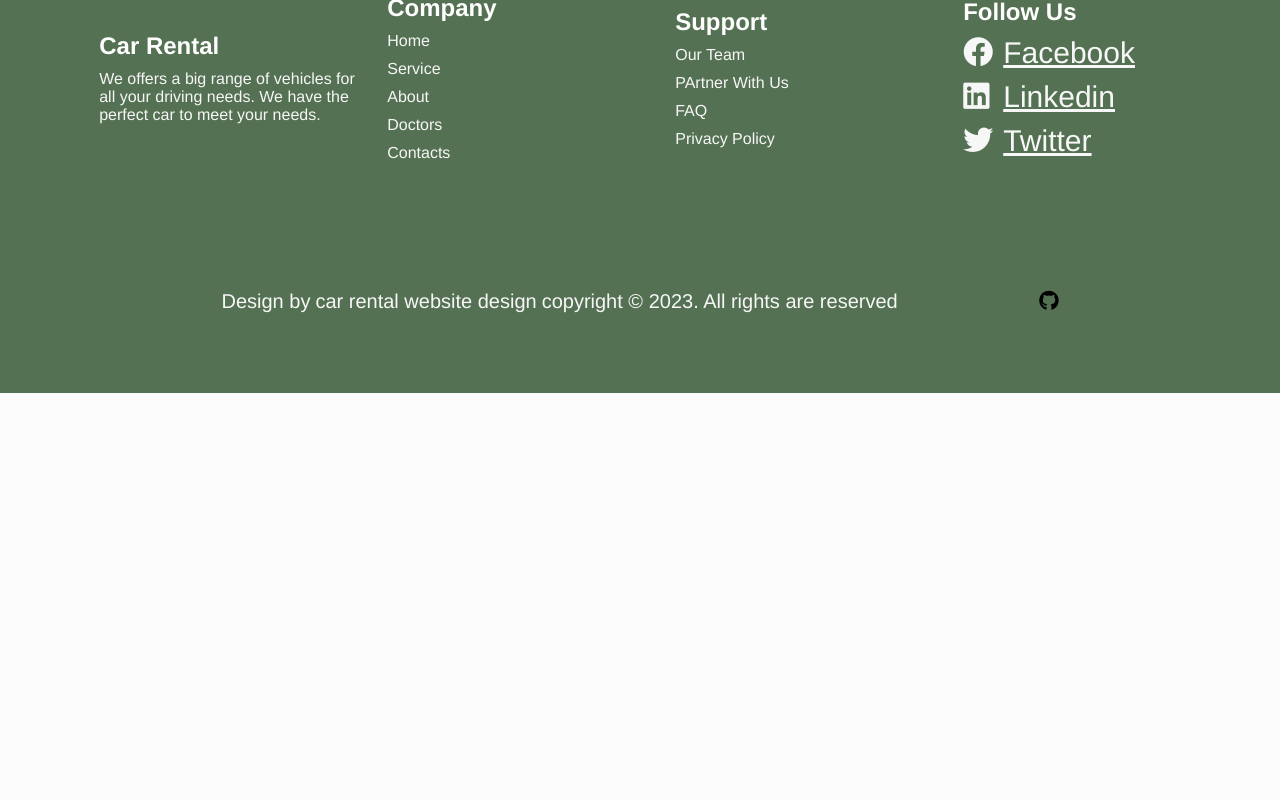
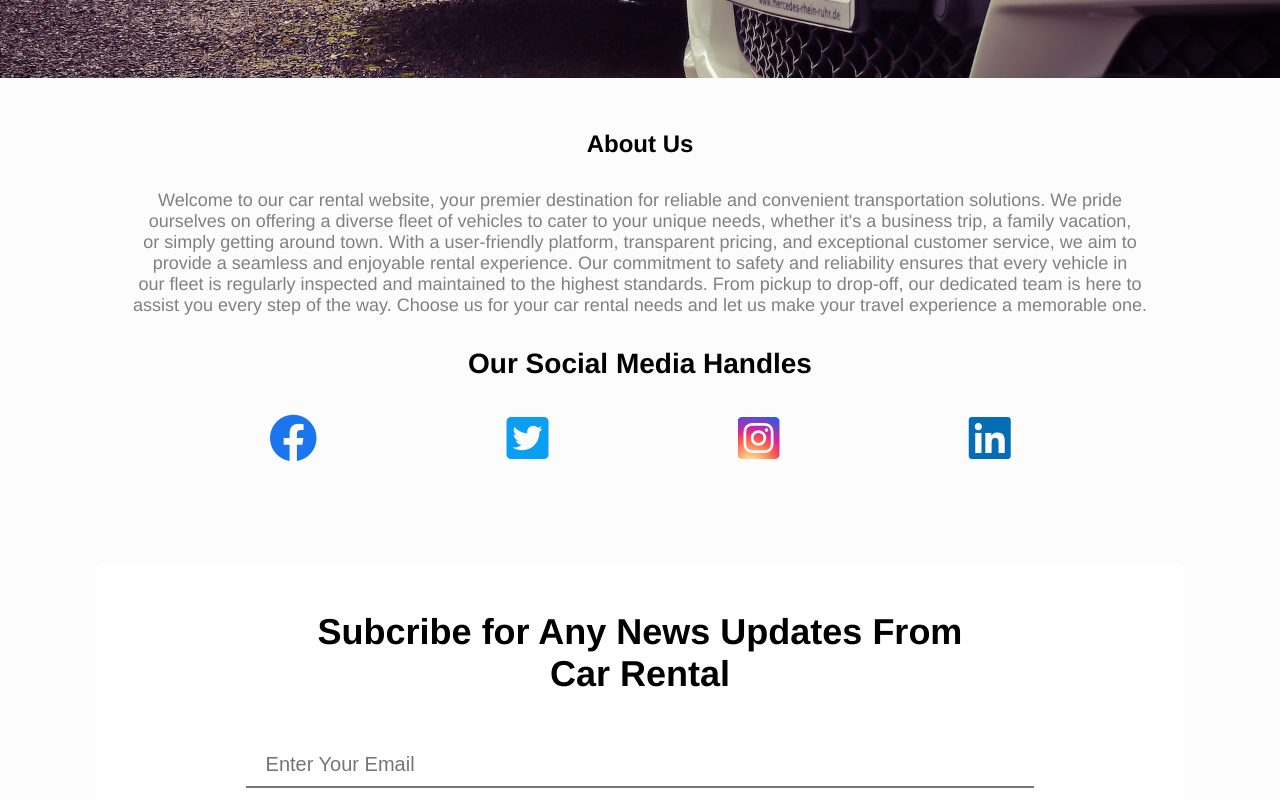
Before and after one commit to OngkyRinaldo/car-rental, a React (Vite) app: page /about in a window 1280 px wide. Shown: the part 500-1300 px from the top of the page. Before the commit the page ends 893 px from the top, so only its background shows below. Built offline with nearby package versions, Linux system fonts and the light colour scheme.

Commit message:
added about pages

```diff
--- a/src/App.jsx
+++ b/src/App.jsx
@@ -5,6 +5,7 @@ import { useState } from 'react';
 import Menu from './components/navbar/Menu';
 
 import Footer from './components/footer/Footer';
+import About from './pages/About';
 
 const App = () => {
     const [clicked, isClicked] = useState(false);
@@ -14,6 +15,7 @@ const App = () => {
             {clicked ? <Menu /> : null}
             <Routes>
                 <Route path='/' element={<Home />} />
+                <Route path='/about' element={<About />} />
             </Routes>
 
             <Footer />
--- /dev/null
+++ b/src/components/about/Index.jsx
@@ -0,0 +1,53 @@
+import './about.scss';
+
+import ShowRoom from './assets/img/showroom.jpg';
+
+const Index = () => {
+    return (
+        <section className='about'>
+            <img src={ShowRoom} alt='showroom.jpg' className='about-image' />
+            <div className='about-container'>
+                <div className='about-desc'>
+                    <h2>About Us</h2>
+                    <p>
+                        Welcome to our car rental website, your premier
+                        destination for reliable and convenient transportation
+                        solutions. We pride ourselves on offering a diverse
+                        fleet of vehicles to cater to your unique needs, whether
+                        it&#39;s a business trip, a family vacation, or simply
+                        getting around town. With a user-friendly platform,
+                        transparent pricing, and exceptional customer service,
+                        we aim to provide a seamless and enjoyable rental
+                        experience. Our commitment to safety and reliability
+                        ensures that every vehicle in our fleet is regularly
+                        inspected and maintained to the highest standards. From
+                        pickup to drop-off, our dedicated team is here to assist
+                        you every step of the way. Choose us for your car rental
+                        needs and let us make your travel experience a memorable
+                        one.
+                    </p>
+                </div>
+
+                <div className='about-media'>
+                    <h3>Our Social Media Handles</h3>
+                    <div className='about-socmed'>
+                        <div className='facebook'>
+                            <i className='fa-brands fa-facebook '></i>
+                        </div>
+                        <div className='twitter'>
+                            <i className='fa-brands fa-square-twitter'></i>
+                        </div>
+                        <div className='instagram'>
+                            <i className='fa-brands fa-square-instagram'></i>
+                        </div>
+                        <div className='linkedin'>
+                            <i className='fa-brands fa-linkedin'></i>
+                        </div>
+                    </div>
+                </div>
+            </div>
+        </section>
+    );
+};
+
+export default Index;
--- /dev/null
+++ b/src/components/about/about.scss
@@ -0,0 +1,106 @@
+.about {
+    width: 100%;
+    height: fit-content;
+    padding-bottom: 3rem;
+    background-color: #fcfcfc;
+
+    .about-image {
+        width: 100%;
+        height: 500px;
+        object-fit: cover;
+    }
+
+    .about-container {
+        width: 85%;
+        margin: 0 auto;
+        margin-top: 3rem;
+        background-color: #fcfcfc;
+
+        .about-desc {
+            h2 {
+                text-align: center;
+                margin-bottom: 2rem;
+            }
+
+            p {
+                margin-bottom: 10px;
+                text-wrap: balance;
+                text-align: center;
+                font-size: 18px;
+                color: #808080;
+            }
+        }
+
+        .about-media {
+            width: 100%;
+            margin-bottom: 5rem;
+            h3 {
+                text-align: center;
+                font-size: 28px;
+                font-weight: bold;
+                margin: 2rem 0;
+            }
+
+            .about-socmed {
+                display: flex;
+                justify-content: space-evenly;
+                align-items: center;
+                gap: 1rem;
+                flex-wrap: wrap;
+
+                .facebook {
+                    font-size: 3rem;
+                    cursor: pointer;
+
+                    i {
+                        color: #1a75ef;
+                    }
+                }
+
+                .twitter {
+                    font-size: 3rem;
+                    cursor: pointer;
+
+                    i {
+                        color: #0a9ff2;
+                    }
+                }
+                .instagram {
+                    font-size: 3rem;
+                    cursor: pointer;
+
+                    i {
+                        color: transparent;
+                        background: radial-gradient(
+                            circle at 30% 107%,
+                            #fdf497 0%,
+                            #fdf497 5%,
+                            #fd5949 45%,
+                            #d6249f 60%,
+                            #285aeb 90%
+                        );
+                        background: -webkit-radial-gradient(
+                            circle at 30% 107%,
+                            #fdf497 0%,
+                            #fdf497 5%,
+                            #fd5949 45%,
+                            #d6249f 60%,
+                            #285aeb 90%
+                        );
+                        background-clip: text;
+                        -webkit-background-clip: text;
+                    }
+                }
+
+                .linkedin {
+                    font-size: 3rem;
+                    cursor: pointer;
+
+                    i {
+                        color: #056db5;
+                    }
+                }
+            }
+        }
+    }
+}
--- /dev/null
+++ b/src/pages/About.jsx
@@ -0,0 +1,11 @@
+import Index from '../components/about/Index';
+
+const About = () => {
+    return (
+        <main>
+            <Index />
+        </main>
+    );
+};
+
+export default About;
```
Also changed, not shown: src/components/about/assets/img/showroom.jpg (added).
